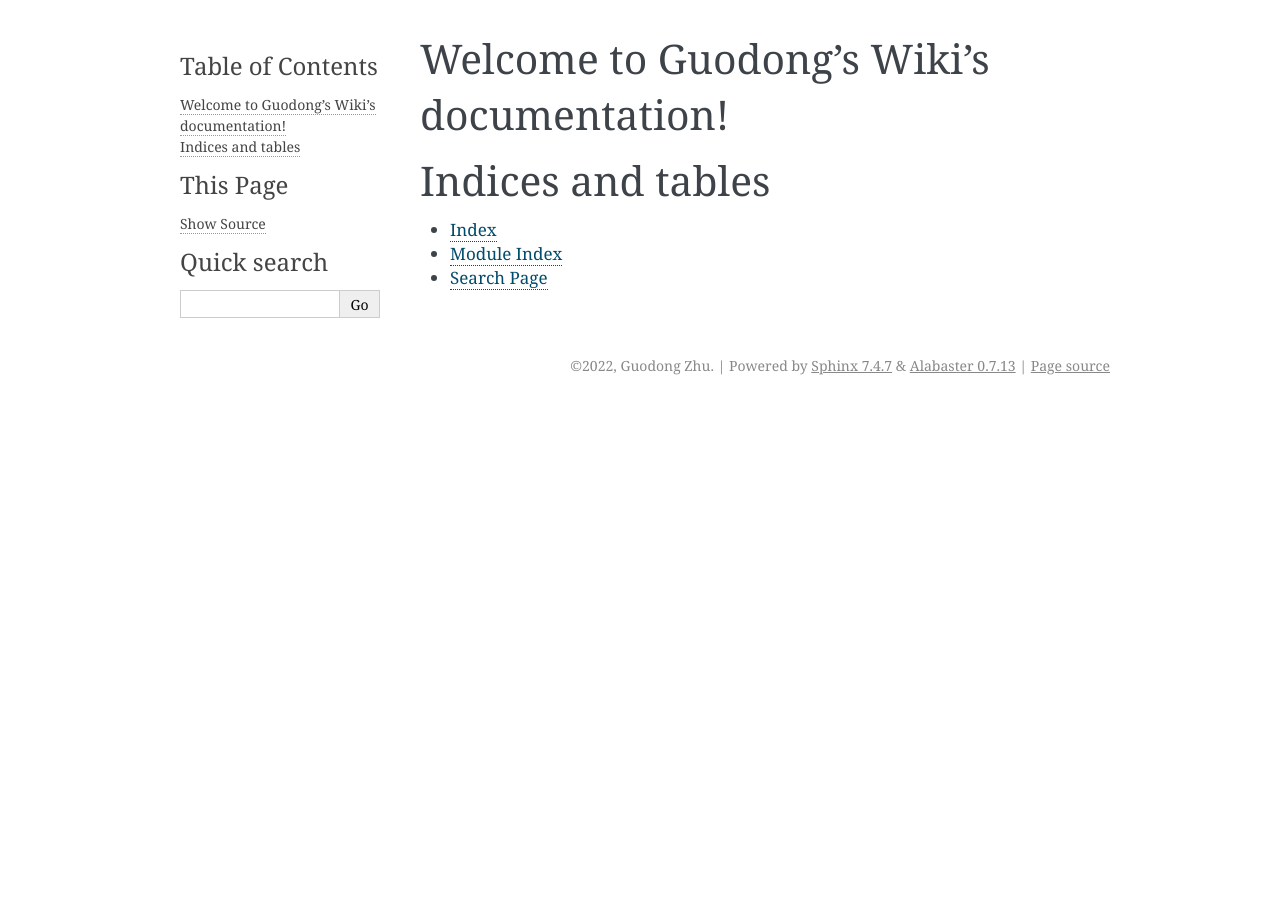
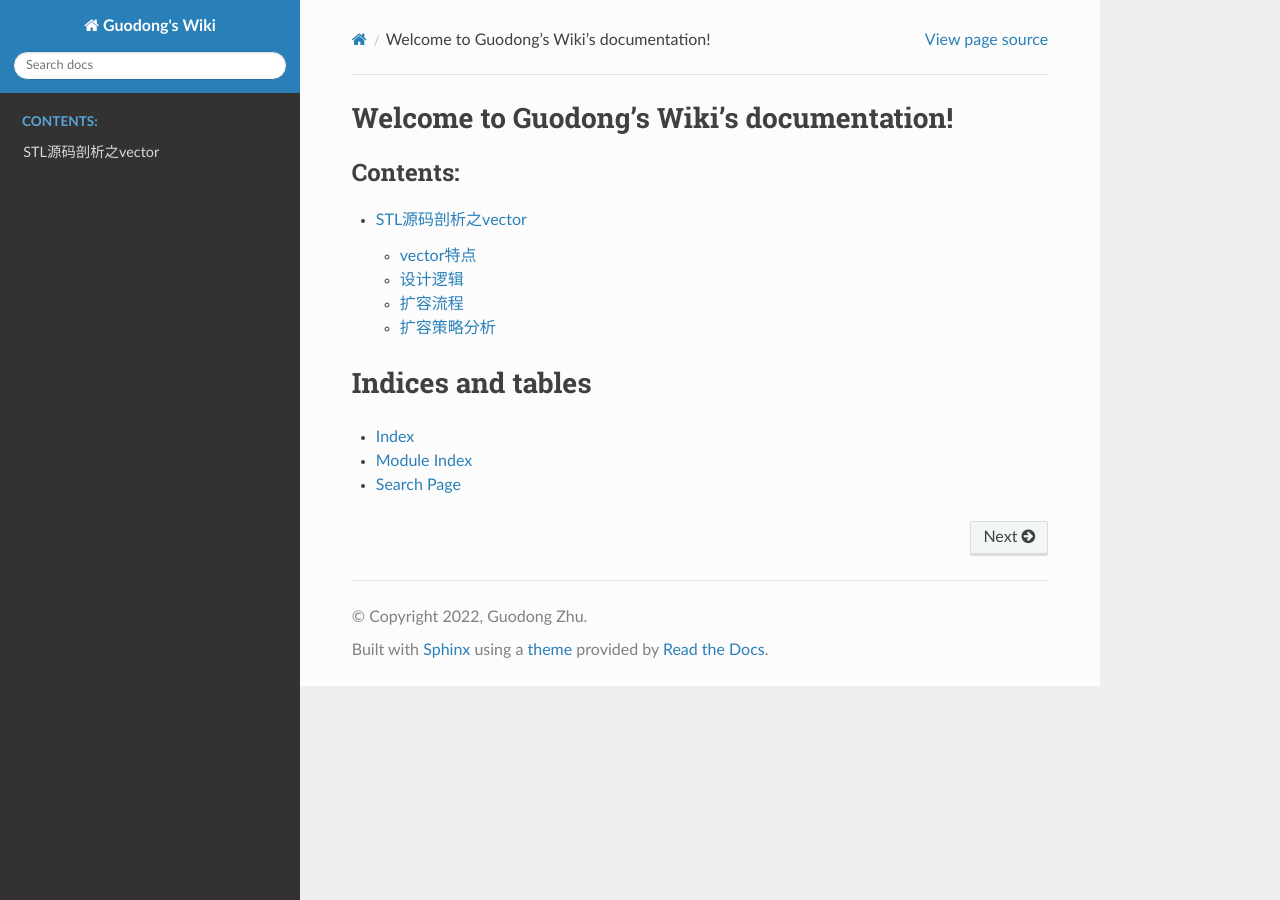
Before and after one commit to VincentZhu007/guodong-summary, a Sphinx documentation site: the page built from source/index.rst, in a window 1280 px wide. Built offline with Sphinx 7.4.7 and the Read the Docs theme 2.0.0, drawn with Linux system fonts in a browser that asks for light colours; some of the changed lines change nothing that is shown.

Commit message:
add article: STL源码剖析之vector

```diff
--- a/source/conf.py
+++ b/source/conf.py
@@ -47,7 +47,8 @@
 # The theme to use for HTML and HTML Help pages.  See the documentation for
 # a list of builtin themes.
 #
-html_theme = 'alabaster'
+import sphinx_rtd_theme
+html_theme = 'sphinx_rtd_theme'
 
 # Add any paths that contain custom static files (such as style sheets) here,
 # relative to this directory. They are copied after the builtin static files,
--- a/source/index.rst
+++ b/source/index.rst
@@ -10,7 +10,7 @@
    :maxdepth: 2
    :caption: Contents:
 
-
+   stl-vector
 
 Indices and tables
 ==================
--- /dev/null
+++ b/source/stl-vector.rst
@@ -0,0 +1,107 @@
+STL源码剖析之vector
+==================================
+
++---------+-----------------+
+| Author  | Guodong Zhu     |
++---------+-----------------+
+| Version | 1.0.0           |
++---------+-----------------+
+
+vector特点
+-------------------
+
+    - 支持索引，可随机访问
+    - 各元素的内存空间连续
+    - 支持动态扩容
+
+关键技术点：**扩容策略以及扩容时的数据搬运效率**
+
+设计逻辑
+-------------------
+
+逻辑递进关系::
+
+    ==> 要求内存空间连续
+            ==> 扩容时需要重新分配连续空间
+                    ==> 需要将旧数据搬运到新的空间中，并释放旧空间
+
+扩容流程 [#stl]_
+-------------------
+
+#. 分配新空间
+#. 搬运旧数据到新空间
+#. 释放旧空间
+
+.. hint:: 详细流程请参考《STL源码剖析》
+
+扩容策略分析
+-------------------
+
+（1）最简单的策略： *用多少分配多少，根据实际使用量严格按需分配*。比如，定义一个 ``vectot<uint32_t>``，当存放1个元素时，内部分配4个字节；当扩充到两个元素时，扩容到8个字节；增加到3个元素时，扩容到12字节，以此类推，容量为：0, 4, 8, 12, ... ,4n, ...。每次都只增加一个元素，最后达到n个元素，这种情况下扩容的操作最多，也就是所谓的最差情况。
+
+
++--------------------+-----+-----+-----+-----+-----+-----+
+| vector元素个数     | 0   | 1   | 2   | 3   | ... | n   |
++--------------------+-----+-----+-----+-----+-----+-----+
+| vector容量（byte） | 0   | 4   | 8   | 12  | ... | 4n  |
++--------------------+-----+-----+-----+-----+-----+-----+
+
+
++------------------------+------+------+------+------+-----+----------+
+| 元素数量变化           | 0->1 | 1->2 | 2->3 | 3->4 | ... | n->n+1   |
++------------------------+------+------+------+------+-----+----------+
+| 分配新空间（byte）     | 4    | 8    | 12   | 16   | ... | 4(n+1)   |
++------------------------+------+------+------+------+-----+----------+
+| 搬移数据（byte）       | 0    | 4    | 8    | 12   | ... | 4n       |
++------------------------+------+------+------+------+-----+----------+
+| 释放旧空间（byte）     | 0    | 4    | 8    | 12   | ... | 4n       |
++------------------------+------+------+------+------+-----+----------+
+
+
+假设每次搬移只处理作一个字节（如果使用 ``memcpy``，可以优化搬移操作），根据累计搬移数据的字节数计算分摊时间复杂度：
+
+.. math::
+    F_{avg}(n)=0+4+8+12+...+4n=\frac{4n(n-1)}{2*n}=2(n-1)
+
+.. math::
+    T_{avg}(n)=O(n)
+
+
+（2） *每次扩容为上一次2倍容量*
+
++--------------------+-----+-----+-----+-----+-----+-------------------------------------+
+| vector元素个数     | 0   | 1   | 2   | 3   | ... | n                                   |
++--------------------+-----+-----+-----+-----+-----+-------------------------------------+
+| vector容量（byte） | 0   | 4   | 8   | 16  | ... | :math:`2^{\lceil {\log_2n} \rceil}` |
++--------------------+-----+-----+-----+-----+-----+-------------------------------------+
+
+其中， :math:`\lceil`, :math:`\rceil` 表示向上取整。
+
++--------------------+------+------+------+------+-----+----------------------+
+| 元素数量变化       | 0->1 | 1->2 | 2->3 | 3->4 | ... | n->n+1               |
+|                    |      |      |      |      |     | （假设n是2的幂级数） |
++--------------------+------+------+------+------+-----+----------------------+
+| 分配新空间（byte） | 4    | 8    | 12   | 16   | ... | 8n                   |
++--------------------+------+------+------+------+-----+----------------------+
+| 搬移数据（byte）   | 0    | 4    | 8    | 12   | ... | 4n                   |
++--------------------+------+------+------+------+-----+----------------------+
+| 释放旧空间（byte） | 0    | 4    | 8    | 12   | ... | 4n                   |
++--------------------+------+------+------+------+-----+----------------------+
+
+
+假设每次搬移只处理一个字节（如果使用memcpy，可以优化搬移操作），根据累计搬移数据的字节数计算分摊时间复杂度：
+
+.. math::
+    F_{exp\_avg}(n) = \frac{0+4+8+16+...+4n}{n} = \frac{2^1+2^2+2^3+...+2^{\lfloor log_2n \rfloor}}{n} = \frac{2^{\lceil log_2n \rceil}-2}{n} \approx 1
+
+.. math::
+    T_{exp\_avg}(n)=O(1)
+
+其中，:math:`\lfloor`, :math:`\rfloor` 表示向下取整。
+
+通过策略（1）和策略（2）对比可以发现，采用每次扩容为上一次2倍容量方式，分摊时间复杂度更低，这也是vector采用的扩容策略。
+
+
+.. rubric:: 参考
+
+.. [#stl] 《C++ STL源码剖析》第4.2节
```
Also changed, not shown: 1 other file.
